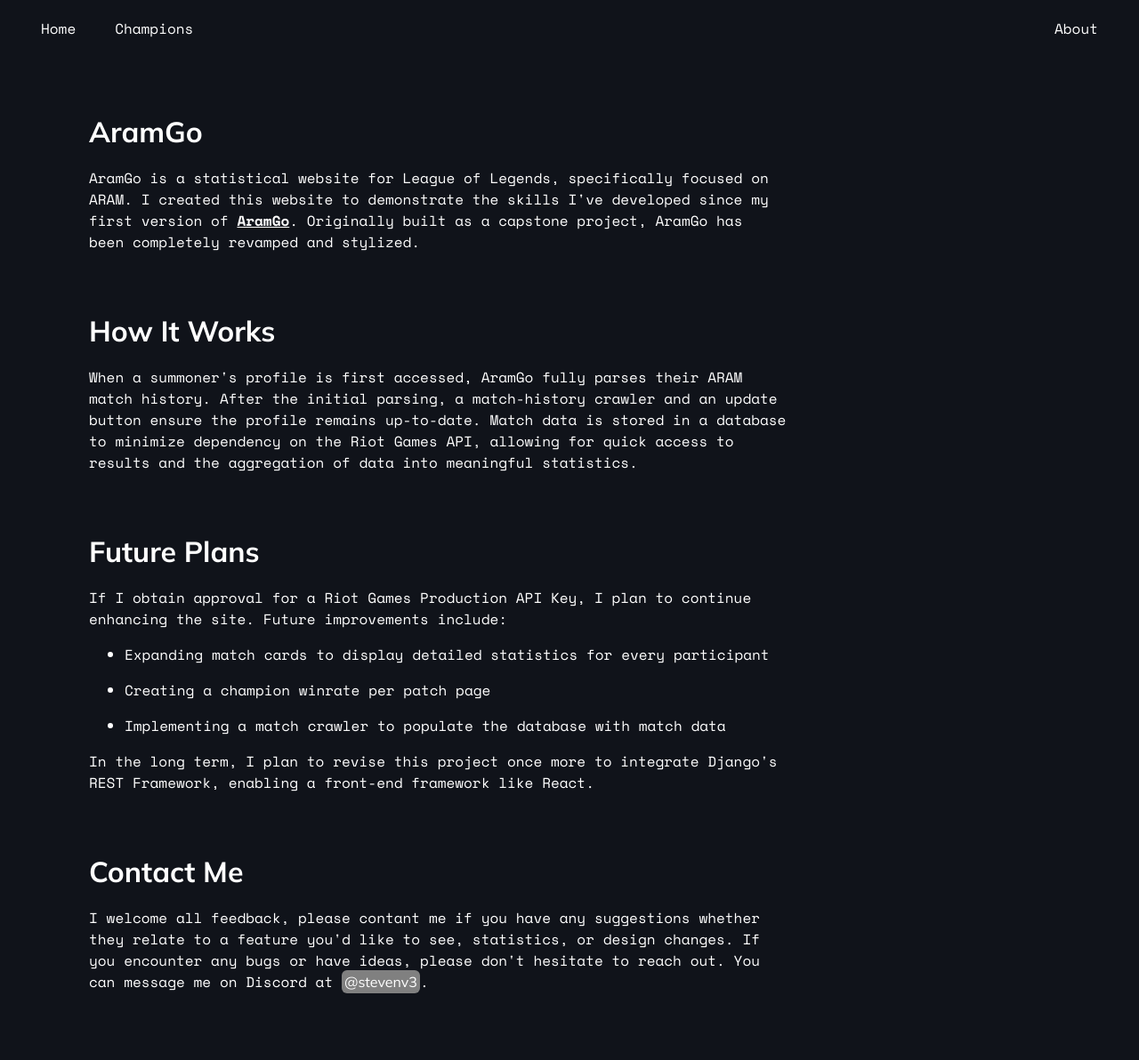
After one commit to framarqu001/AramGoV2, a Django app: page /about/ in a window 1280 px wide. The commit adds this page. Shown: the whole page at 89% size. Run offline with Django 4.2, Linux system fonts and the light colour scheme; parts of the project's set-up code (start-up, migrations or seed data) failed here and were passed over.

Commit message:
added a new about page and more stylizing

```diff
--- a/AramGoV2/urls.py
+++ b/AramGoV2/urls.py
@@ -20,6 +20,8 @@ from django.conf import settings
 from debug_toolbar.toolbar import debug_toolbar_urls
 from django.conf.urls.static import static
 
+handler404 = 'match_history.views.handlerException'
+handler400 = 'match_history.views.handlerException'
 
 urlpatterns = [
     path('admin/', admin.site.urls),
--- /dev/null
+++ b/match_history/static/match_history/css/about.css
@@ -0,0 +1,52 @@
+h1,h2,h3,h4,h5,h6 {
+    font-family: "Mulish", sans-serif;
+}
+
+.about-wrapper {
+    max-width: var(--max-width);
+    margin: auto;
+    margin-bottom: 5rem;
+    position: relative;
+    top: 20px;
+    display: flex;
+    flex-direction: column;
+    gap: 3rem
+}
+#nav-search {
+    display: none;
+}
+h1{
+    margin-bottom: 1rem;
+}
+.link{
+    font-weight: 800;
+    text-decoration: underline;
+}
+.wrapper {
+    min-width:0%
+}
+.header {
+    min-width: auto;
+}
+.bullet {
+    margin-top: 1em;
+    margin-bottom: 1em;
+    margin-left: 0;
+    margin-right: 0;
+    padding-left: 40px;
+  }
+.list{
+    margin-bottom: 1rem;
+}
+p {
+    max-width: 80ch;
+    margin-bottom: 1rem;
+}
+
+code {
+    font-family: "Mulish", sans-serif;
+    background-color: gray;
+    padding: 3px 3px;
+    border-radius: 6px;
+    font-weight: 10000;
+}
--- a/match_history/static/match_history/css/base.css
+++ b/match_history/static/match_history/css/base.css
@@ -55,15 +55,27 @@
   #root, #__next {
     isolation: isolate;
   }
+
+input:-webkit-autofill,
+input:-webkit-autofill:hover,
+input:-webkit-autofill:focus {
+    -webkit-box-shadow: 0 0 0px 1000px white inset; /* Keeps the background white */
+    box-shadow: 0 0 0px 1000px white inset; /* Same for non-webkit browsers */
+    -webkit-text-fill-color: black; /* Ensures text color stays black */
+    transition: background-color 5000s ease-in-out 0s; /* Prevents color change */
+}
   :root {
     --primary-color: #10131a;
     --max-width: 1080px;
+    --secondary-color: #222433;
   }
 
   .nav-list {
+
     list-style: None;
     display: flex;
     gap: 2rem;
+    padding: 0 40px
   }
 .nav-link {
     padding: 6px;
@@ -74,7 +86,16 @@
   transform: scale(1.05);
   background-color: #222433
 }
-
+.header-form {
+  justify-self: center;
+  align-items: center;
+}
+.header-wrapper {
+  display: flex;
+}
+.right {
+  justify-self: end;
+}
 
   .wrapper {
     min-height: 100vh;
@@ -111,14 +132,14 @@
     position: sticky;
     top: 0px;
     height: 100%;
-    display: flex;
+    display: grid;
+    grid-template-columns: 1fr 1fr 1fr;
     align-items: center;
-    padding: 2rem 3rem;
     justify-content: space-between;
     min-width: var(--max-width);
     z-index: 999;
+    background-color: var(--primary-color);
 
-    background-color: var(--primary-color);
   }
   #nav-search {
     width: 300px;
--- /dev/null
+++ b/match_history/templates/match_history/about.html
@@ -0,0 +1,34 @@
+{% extends "match_history/base.html" %}
+{% load static  %}
+{% block extra_styles %}
+    <link rel="stylesheet" href="{% static 'match_history/css/about.css' %}">
+{% endblock %}
+{% block content %}
+<div class="about-wrapper">
+    <div class="section">
+        <h1>AramGo</h1>
+        <p>AramGo is a statistical website for League of Legends, specifically focused on ARAM. I created this website to demonstrate the skills I've developed since my first version of <a class="link" href="https://github.com/framarqu001/aramgoproto">AramGo</a>. Originally built as a capstone project, AramGo has been completely revamped and stylized.</p>
+    </div>
+
+    <div class="section">
+        <h1>How It Works</h1>
+        <p>When a summoner's profile is first accessed, AramGo fully parses their ARAM match history. After the initial parsing, a match-history crawler and an update button ensure the profile remains up-to-date. Match data is stored in a database to minimize dependency on the Riot Games API, allowing for quick access to results and the aggregation of data into meaningful statistics.</p>
+    </div>
+
+    <div class="section">
+        <h1>Future Plans</h1>
+        <p>If I obtain approval for a Riot Games Production API Key, I plan to continue enhancing the site. Future improvements include:</p>
+        <ul class="bullet">
+            <li class="list">Expanding match cards to display detailed statistics for every participant</li>
+            <li class="list">Creating a champion winrate per patch page</li>
+            <li class="list">Implementing a match crawler to populate the database with match data</li>
+        </ul>
+        <p>In the long term, I plan to revise this project once more to integrate Django's REST Framework, enabling a front-end framework like React.</p>
+    </div>
+
+    <div class="section">
+        <h1>Contact Me</h1>
+        <p>I welcome all feedback, please contant me if you have any suggestions whether they relate to a feature you'd like to see, statistics, or design changes. If you encounter any bugs or have ideas, please don't hesitate to reach out. You can message me on Discord at <code>@stevenv3</code>.</p>
+    </div>
+</div>
+{% endblock %}
--- a/match_history/templates/match_history/account_summary.html
+++ b/match_history/templates/match_history/account_summary.html
@@ -5,6 +5,6 @@
         <div class="kda"> {{account_stats.kills}} / {{account_stats.deaths}} / {{account_stats.assists}} </div>
     </div>
     <div class=" total-played">
-        <div class="winrate">{{account_stats.winrate}}</div>
+        <div class="winrate">{{account_stats.winrate}}%</div>
         <div class="total-played">{{account_stats.total_played}} games</div>
     </div>
--- a/match_history/templates/match_history/base.html
+++ b/match_history/templates/match_history/base.html
@@ -17,16 +17,16 @@
 <body>
     <div class="wrapper">
         <div class="header">
-            <ul class="nav-list">
+            <ul class="nav-list left">
                 <li class ="nav-link"><a href = "{% url 'match_history:home'%}">Home</a></li>
                 <li class ="nav-link"><a href="{% url "match_history:champions" %}">Champions</a></li>
             </ul>
-            <form  action="{% url 'match_history:summoner' %}" method="post">
+            <form class="header-form" action="{% url 'match_history:summoner' %}" method="post">
                 {% csrf_token %}
                 <input id = "nav-search" type="search" id="game_name" name="full_name" required placeholder ="Game Name + #Tag">
             </form>
-            <ul class="nav-list">
-                <li class ="nav-link">About</li>
+            <ul class="nav-list right">
+                <li class ="nav-link"><a href="{% url "match_history:about" %}">About</a></li>
             </ul>
         </div>
         <div class="content-wrapper">
--- a/match_history/templates/match_history/index.html
+++ b/match_history/templates/match_history/index.html
@@ -9,7 +9,10 @@
     <h1>ARAMGO</h1>
     <form action="{% url 'match_history:summoner' %}" method="post">
         {% csrf_token %}
-        <input id = "main-search" type="search" id="game_name" name="full_name" required placeholder ="Game Name + #Tag">
+        <div class="input-wrapper">
+            <input id = "main-search" type="search" id="game_name" name="full_name" required placeholder ="Game Name + #Tag">
+            <div class="search-icon"><img class="icon" src="{%static 'match_history/icons/magnify.svg'%}" alt=""></div>
+        </div>
     </form>
 </div>
 {% endblock %}
--- a/match_history/urls.py
+++ b/match_history/urls.py
@@ -10,5 +10,6 @@ urlpatterns = [
     path("champions/",views.champions, name="champions"),
     path("summoner/", views.summoner, name="summoner"),  # Ensure this line exists
     path("update/", views.update, name="update"),
+    path("about/", views.about, name="about"),
 
 ]
--- a/match_history/views.py
+++ b/match_history/views.py
@@ -2,10 +2,12 @@ import time
 
 from django.core.cache import cache
 from django.db.models import Prefetch
-from django.http import Http404, JsonResponse
+from django.http import Http404, JsonResponse, HttpResponseBadRequest
 from django.shortcuts import render, get_object_or_404
+from django.template import RequestContext
 from django.template.loader import render_to_string
 from django.views.decorators.http import require_POST
+
 
 from match_history.models import Participant, Match, AccountStats, SummonerChampionStats, ChampionStatsPatch
 from django.http import HttpResponse, HttpResponseRedirect
@@ -19,6 +21,24 @@ from .tasks import *
 
 def home(request):
     return render(request, 'match_history/index.html')
+
+def about(request):
+    return render(request, "match_history/about.html")
+
+def handlerException(request, exception=None):
+    print(exception)
+    message = ""
+    if isinstance(exception, Http404):
+        message = "This Page Does Not Exist"
+    elif isinstance(exception, HttpResponseBadRequest):
+        message = "Bad Request"
+    context = {
+        'type': type(exception),
+        'error': message
+    }
+    response = render(request, "match_history/exception.html", context)
+    response.status_code = 404
+    return response
 
 
 @require_POST
@@ -57,7 +77,7 @@ def details(request, game_name: str, tag: str):
     try:
         summoner = _validate_summoner(game_name, tag)
     except Http404 as e:
-        raise Http404(e)
+        raise Http404("This Page Does Not Exist")
 
     if summoner.being_parsed:
         context = {
@@ -87,9 +107,10 @@ def details(request, game_name: str, tag: str):
         data = {
             'account_summary': render_to_string('match_history/account_summary.html',
                                                 {'account_stats': account_stats}),
-            'snowballs' : render_to_string('match_history/snowballs.html', {'account_stats': account_stats}),
+            'snowballs': render_to_string('match_history/snowballs.html', {'account_stats': account_stats}),
             'champion_list': render_to_string('match_history/champ_list.html',
-                                              {'champion_stats': _get_champion_stats_data(summoner, summoner_champion_stats)}),
+                                              {'champion_stats': _get_champion_stats_data(summoner,
+                                                                                          summoner_champion_stats)}),
             'recent_list': render_to_string('match_history/recent_list.html',
                                             {'recent_list': _get_recent(summoner, matches_queryset)}),
             'match_list': render_to_string('match_history/match_list.html', {'matches': _get_new_match_data(summoner)})
@@ -97,13 +118,13 @@ def details(request, game_name: str, tag: str):
         return JsonResponse(data)
 
     if request.headers.get('x-requested-with') == 'XMLHttpRequest':
-        print("hey pagin")
         if int(page_number) <= paginator.num_pages:
             context = {"matches": _get_match_data(summoner, page_obj)}
             return render(request, 'match_history/match_list.html', context)
         else:
             return HttpResponse(status=204)
-    print("how r u doing")
+
+
     context = {
         "summoner": summoner,
         "matches": _get_match_data(summoner, page_obj),
@@ -115,14 +136,18 @@ def details(request, game_name: str, tag: str):
 
     return render(request, 'match_history/details.html', context)
 
-@require_POST
+
+
 def summoner(request):
+    if request.method == 'GET':
+        return HttpResponseRedirect(reverse("match_history:home"))
+
     try:
         full_name = request.POST.get('full_name')
         full_name = full_name.replace(" ", "").lower()
         summoner_name, tag = full_name.split("#")
     except ValueError:
-        return render(request, 'match_history/404.html')
+        raise Http404("This Page Does Not Exist")
 
     try:
         print(f"Trying to retrieve {full_name} from db")
@@ -135,16 +160,12 @@ def summoner(request):
             task = process_matches.delay(newSummoner.puuid)
             newSummoner.task_id = task.task_id
             newSummoner.save()
-
         except ApiError as e:
             print(f"{full_name} not found in db or Riot servers")
-            return render(request, 'match_history/404.html')
-
+            raise Http404("This Page Does Not Exist")
     return HttpResponseRedirect(reverse("match_history:details", args=[summoner_name, tag]))
 
 
-def about(request):
-    pass
 
 
 def champions(request):
```
Also changed, not shown: match_history/static/match_history/css/details.css (+4 -11 lines), match_history/static/match_history/css/exception.css (added, +22 -0 lines), match_history/static/match_history/css/index.css (+19 -6 lines), match_history/templates/match_history/404.html (deleted, +0 -9 lines), match_history/templates/match_history/details.html (+7 -7 lines), match_history/templates/match_history/exception.html (added, +16 -0 lines), match_history/static/match_history/icons/magnify.svg (added), match_history/static/match_history/icons/poro.png (added).
